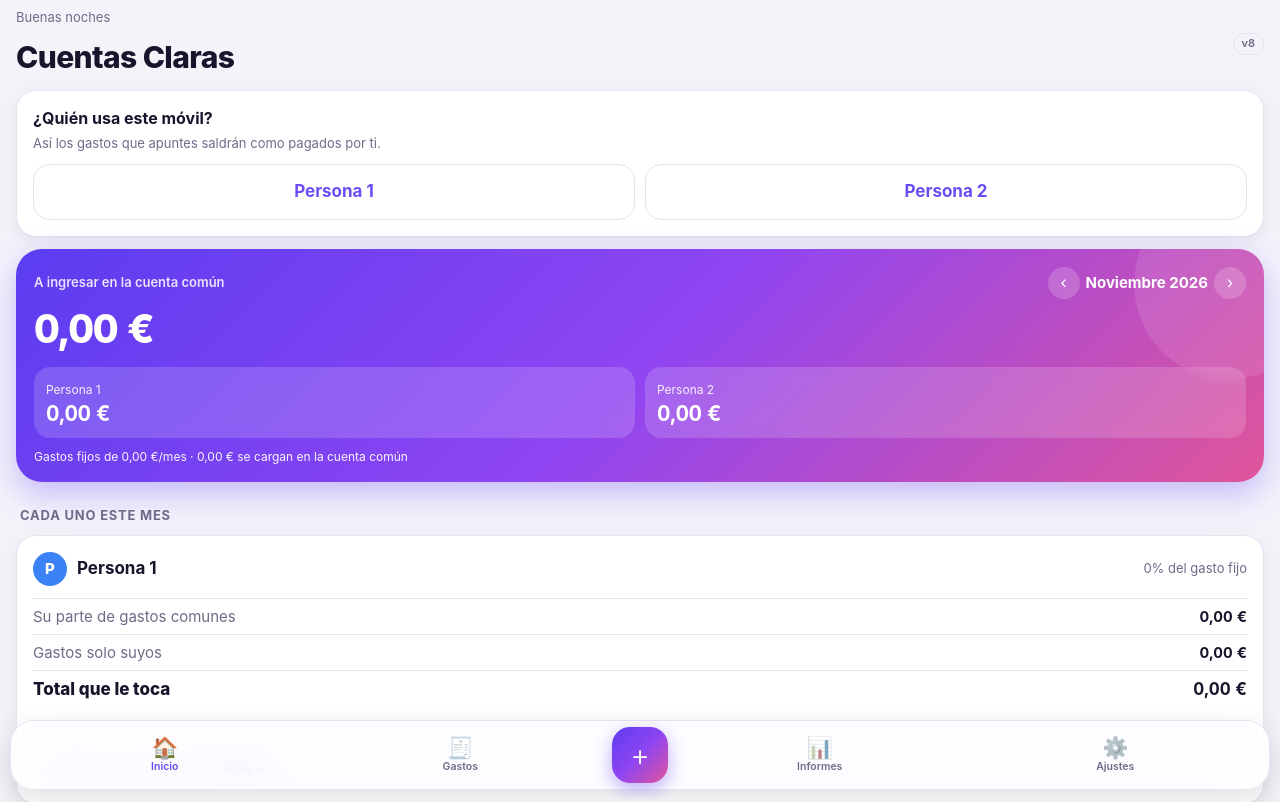
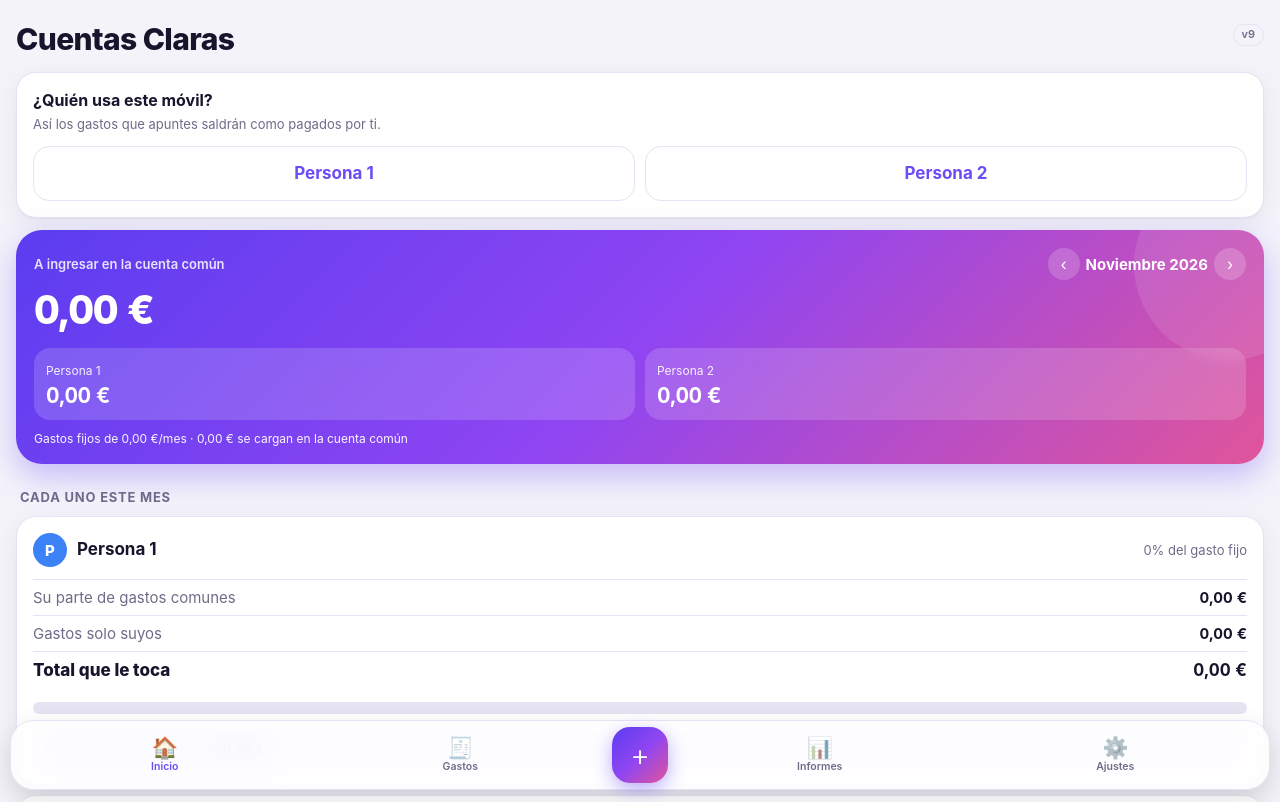
Before and after one commit to santigarciagu-code/cuentas-claras, a plain HTML site: page index.html in a window 1280 px wide. Shown: the top 802 px of the page. Drawn offline with Linux system fonts and the light colour scheme.

Commit message:
v9: sin saludo en Inicio
Co-Authored-By: Claude Opus 5.5 <noreply@anthropic.com>
Claude-Session: https://claude.ai/code/session_01EcHsYeM6mkxeS5rU9iY6gQ

```diff
--- a/index.html
+++ b/index.html
@@ -181,7 +181,7 @@ input[type=range]::-webkit-slider-thumb{-webkit-appearance:none;width:28px;heigh
 
 <script>
 'use strict';
-var VERSION='v8';
+var VERSION='v9';
 var APP='cuentas-claras';
 
 // ---------- utilidades ----------
@@ -294,9 +294,8 @@ function avatar(p,size){size=size||34;return '<span class="av" style="background
 
 function renderHome(){
   var ps=pers(), F=calcFijos(), Pu=calcPunt(curYM), h='';
-  var hoy=new Date(), hr=hoy.getHours(), saludo=hr<14?'Buenos días':hr<21?'Buenas tardes':'Buenas noches';
   var yo=P(me());
-  h+='<div class="top"><div><div class="sub">'+saludo+(yo?', '+esc(yo.nombre):'')+'</div><h1>Cuentas Claras</h1></div><span class="ver">'+VERSION+'</span></div>';
+  h+='<div class="top"><h1>Cuentas Claras</h1><span class="ver">'+VERSION+'</span></div>';
   var w=backupWarn(); if(w)h+='<div class="bar warn">📁 '+w+' <button data-a="gocfg">Guardar copia</button></div>';
   if(!yo)h+='<div class="card"><b>¿Quién usa este móvil?</b><div class="sub" style="margin:4px 0 12px">Así los gastos que apuntes saldrán como pagados por ti.</div><div class="two">'+ps.map(function(p){return '<button class="btn sec" style="margin:0" data-a="setme" data-v="'+p.id+'">'+esc(p.nombre)+'</button>'}).join('')+'</div></div>';
   var tot=0; ps.forEach(function(p){tot+=F.p[p.id].aport+Pu.p[p.id].aport});
```
